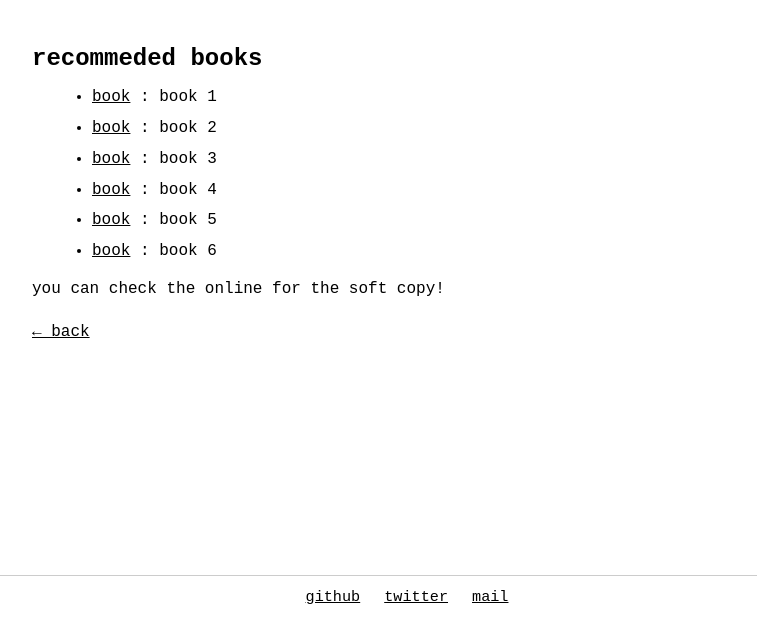
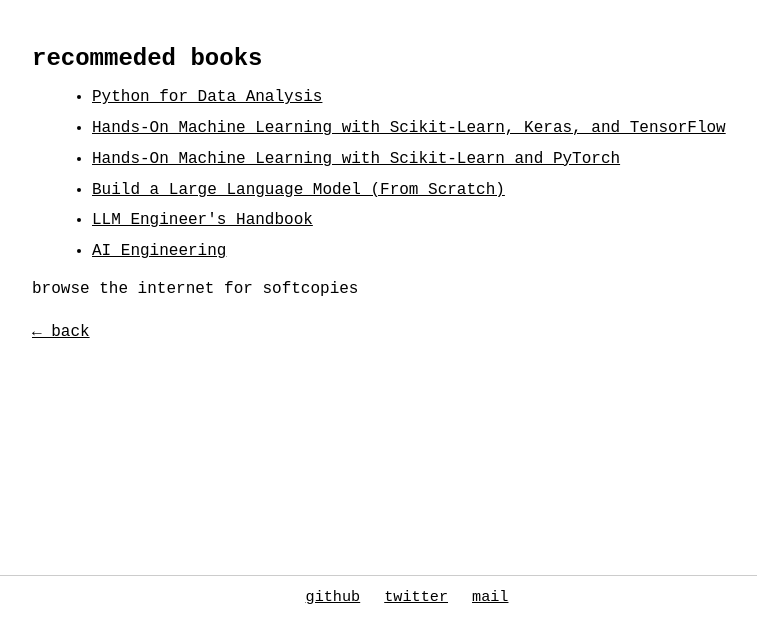
Before and after one commit to Abid1803/Portfolio, a plain HTML site: page books.html in a window 1280 px wide. Shown: the part 182-800 px from the top of the page, without its empty margins (233-990 px from the left). Drawn offline with Linux system fonts and the light colour scheme; a web font is replaced by a local one.

Commit message:
Added book resources

```diff
--- a/books.html
+++ b/books.html
@@ -16,15 +16,15 @@
 
         <h2>recommeded books</h2>
         <ul>
-            <li><a href="books.html">book</a> : book 1</li>
-            <li><a href="books.html">book</a> : book 2</li>
-            <li><a href="books.html">book</a> : book 3</li>
-            <li><a href="books.html">book</a> : book 4</li>
-            <li><a href="books.html">book</a> : book 5</li>
-            <li><a href="books.html">book</a> : book 6</li>
+            <li><a href="https://www.oreilly.com/library/view/python-for-data/9781098104023/">Python for Data Analysis</a></li>
+            <li><a href="https://www.oreilly.com/library/view/hands-on-machine-learning/9781492032632/">Hands-On Machine Learning with Scikit-Learn, Keras, and TensorFlow</a></li>
+            <li><a href="https://www.oreilly.com/library/view/hands-on-machine-learning/9798341607972/">Hands-On Machine Learning with Scikit-Learn and PyTorch</a></li>
+            <li><a href="https://www.oreilly.com/library/view/build-a-large/9781633437166/">Build a Large Language Model (From Scratch)</a></li>
+            <li><a href="https://www.oreilly.com/library/view/llm-engineers-handbook/9781836200079/">LLM Engineer's Handbook</a></li>
+            <li><a href="https://www.oreilly.com/library/view/ai-engineering/9781098166298/">AI Engineering</a></li>
         </ul>
 
-        <p>you can check the online for the soft copy!</p>
+        <p>browse the internet for softcopies</p>
 
 
         <a href="resources.html">← back</a>
```
